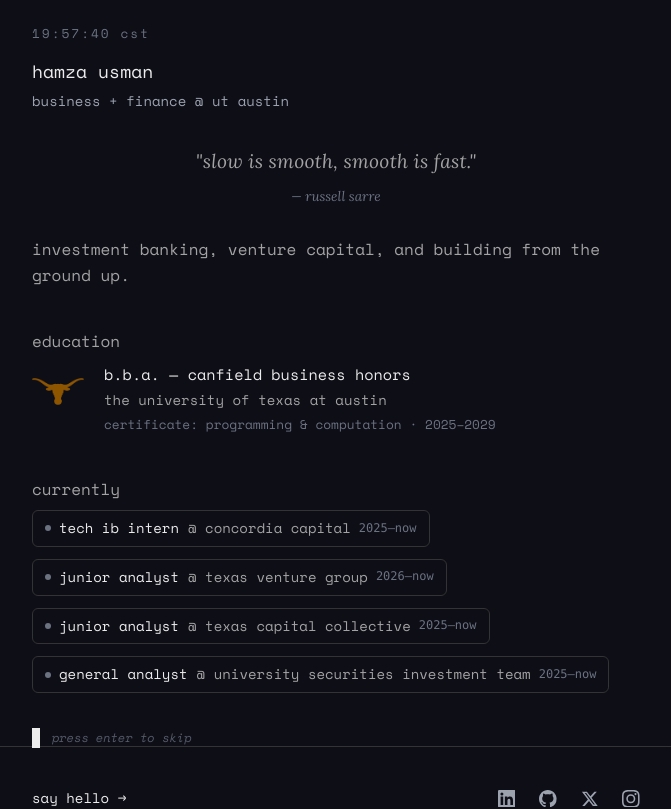
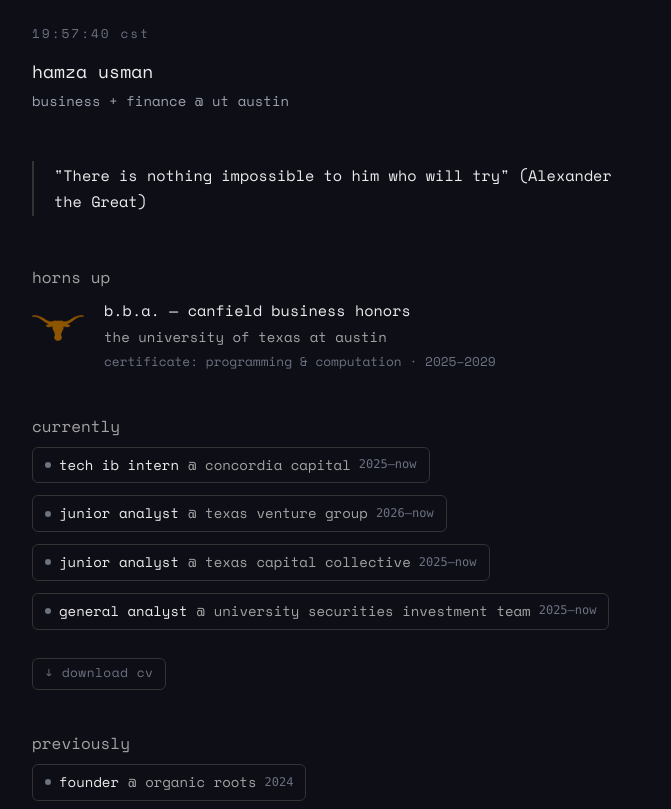
Before and after one commit to Agent-Tiger/Claude_real, a React (Vite) app in the folder personal-website/: page / in a window 1280 px wide. Shown: the top 809 px of the page, without its empty margins (304-975 px from the left). Built offline with nearby package versions, Linux system fonts and the light colour scheme.

Commit message:
feat: new quote aesthetic, rename education to horns up, content cleanup

```diff
--- a/personal-website/src/App.css
+++ b/personal-website/src/App.css
@@ -195,26 +195,21 @@
 }
 
 /* ── QUOTE SECTION ── */
+.quote-container {
+  margin: 1.5rem 0 0.5rem;
+}
+
 .quote-section {
-  padding: 0.5rem 0 0.25rem;
-  text-align: center;
+  border-left: 2px solid var(--border);
+  padding: 0.1rem 0 0.1rem 1.25rem;
+  text-align: left;
 }
 
 .quote-text {
-  font-family: 'Lora', Georgia, serif;
-  font-size: 1.2rem;
-  color: var(--text-secondary);
-  font-style: italic;
-  line-height: 1.7;
-  letter-spacing: 0.015em;
-}
-
-.quote-attr {
-  font-family: 'Lora', Georgia, serif;
-  font-size: 0.85rem;
-  color: var(--text-muted);
-  margin-top: 0.5rem;
-  font-style: italic;
+  font-size: 0.95rem;
+  color: var(--text-primary);
+  line-height: 1.6;
+  font-weight: 400;
 }
 
 /* ── CV BUTTON ── */
@@ -306,7 +301,8 @@
 .footer {
   margin-top: auto;
   padding: 2.5rem 0;
-  border-top: 1px solid var(--border);
+  border-top: none;
+  /* removed top border */
   width: 100%;
 }
 
--- a/personal-website/src/App.jsx
+++ b/personal-website/src/App.jsx
@@ -25,11 +25,9 @@
 ]
 
 const contentLines = [
-  { type: 'quote', text: '"slow is smooth, smooth is fast."', attr: '— russell sarre' },
+  { type: 'quote', text: '"There is nothing impossible to him who will try" (Alexander the Great)' },
   { text: '' },
-  { text: 'investment banking, venture capital, and building from the ground up.' },
-  { text: '' },
-  { type: 'section-label', text: 'education' },
+  { type: 'section-label', text: 'horns up' },
   { type: 'education' },
   { text: '' },
   { type: 'section-label', text: 'currently' },
@@ -205,9 +203,10 @@
 
   if (line.type === 'quote') {
     return (
-      <div className="line quote-section">
-        <div className="quote-text">{line.text}</div>
-        {line.attr && <div className="quote-attr">{line.attr}</div>}
+      <div className="line quote-container" style={{ animationDelay: `${index * 30}ms` }}>
+        <div className="quote-section">
+          <span className="quote-text">{line.text}</span>
+        </div>
       </div>
     )
   }
```
